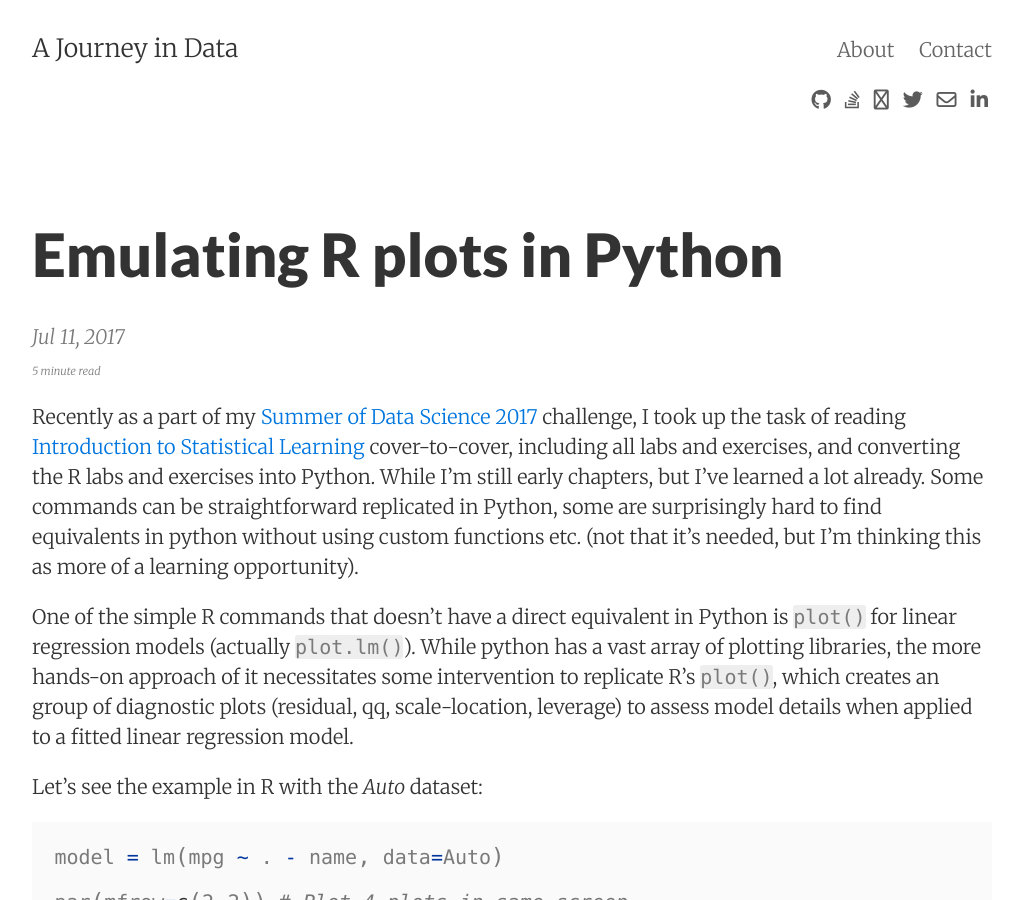
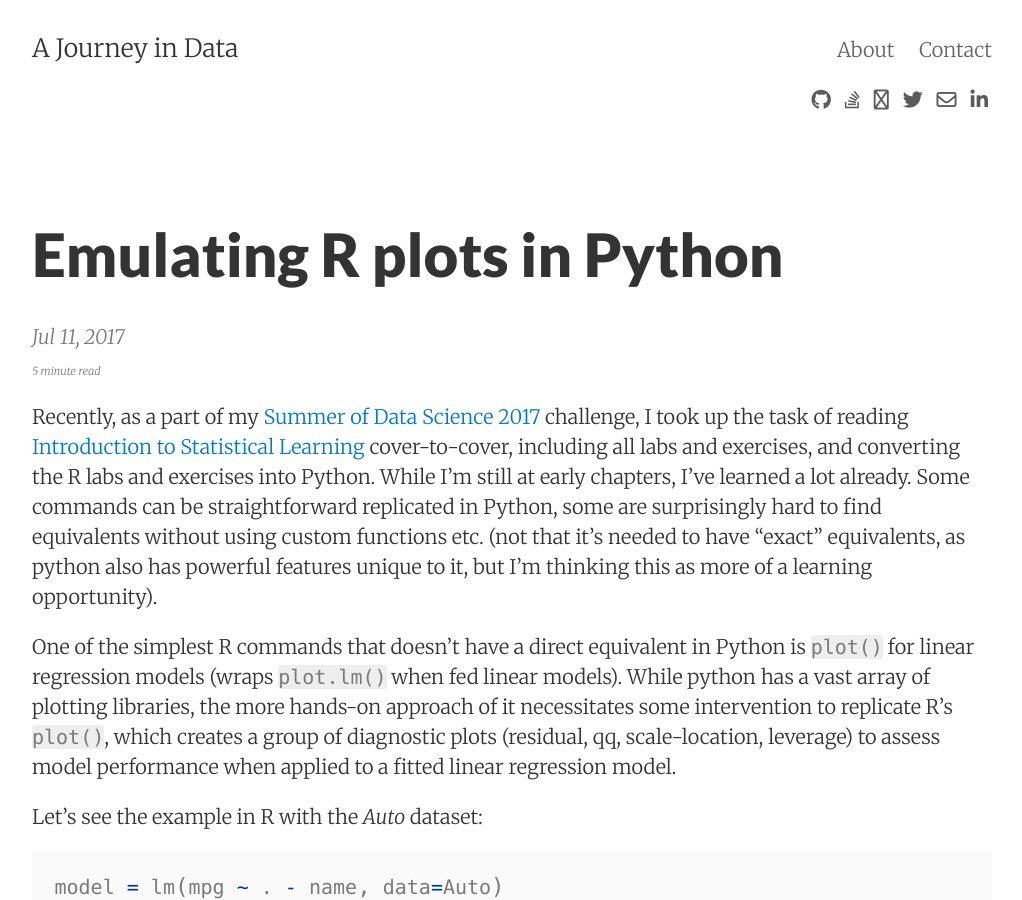
Before and after one commit to emredjan/emredjan.github.io, a Jekyll site: the page built from _posts/2017-07-11-emulating-r-plots-in-python.md, in a window 1280 px wide and 900 px high. Shown: the whole window, without its empty margins (128-1150 px from the left). Built offline with Jekyll 4.4.1, drawn with Linux system fonts in a browser that asks for light colours; nearby versions of some CDN libraries; some of the changed text lies outside the part shown.

Commit message:
Typo, grammar

````diff
--- a/_posts/2017-07-11-emulating-r-plots-in-python.md
+++ b/_posts/2017-07-11-emulating-r-plots-in-python.md
@@ -8,9 +8,9 @@ tags:       python R plotting visualization linear-regression
 published:  true
 ---
 
-Recently as a part of my [Summer of Data Science 2017](https://twitter.com/hashtag/SoDS17?src=hash) challenge, I took up the task of reading [Introduction to Statistical Learning](http://www-bcf.usc.edu/~gareth/ISL/) cover-to-cover, including all labs and exercises, and converting the R labs and exercises into Python. While I'm still early chapters, but I've learned a lot already. Some commands can be straightforward replicated in Python, some are surprisingly hard to find equivalents in python without using custom functions etc. (not that it's needed, but I'm thinking this as more of a learning opportunity).
+Recently, as a part of my [Summer of Data Science 2017](https://twitter.com/hashtag/SoDS17?src=hash) challenge, I took up the task of reading [Introduction to Statistical Learning](http://www-bcf.usc.edu/~gareth/ISL/) cover-to-cover, including all labs and exercises, and converting the R labs and exercises into Python. While I'm still at early chapters, I've learned a lot already. Some commands can be straightforward replicated in Python, some are surprisingly hard to find equivalents without using custom functions etc. (not that it's needed to have "exact" equivalents, as python also has powerful features unique to it, but I'm thinking this as more of a learning opportunity).
 
-One of the simple R commands that doesn't have a direct equivalent in Python is `plot()` for linear regression models (actually `plot.lm()`). While python has a vast array of plotting libraries, the more hands-on approach of it necessitates some intervention to replicate R's `plot()`, which creates an group of diagnostic plots (residual, qq, scale-location, leverage) to assess model details when applied to a fitted linear regression model.
+One of the simplest R commands that doesn't have a direct equivalent in Python is `plot()` for linear regression models (wraps `plot.lm()` when fed linear models). While python has a vast array of plotting libraries, the more hands-on approach of it necessitates some intervention to replicate R's `plot()`, which creates a group of diagnostic plots (residual, qq, scale-location, leverage) to assess model performance when applied to a fitted linear regression model.
 
 Let's see the example in R with the *Auto* dataset:
 
@@ -170,9 +169,9 @@ for r, i in enumerate(abs_norm_resid_top_3):
 
 ### 3. Scale-Location Plot
 
-This is another residual plot, showing the spread that you can use the assess heteroscedasticity.
+This is another residual plot, showing their spread, which you can use to assess heteroscedasticity.
 
-It's just a scatter plot of absolute squared normalized residuals and fitted values, with a lowess regression line. Scatterplot is a standard matplotlib function, lowess line comes from seaborn `regplot`. Top 3 absolute square-rooted residuals are also annotated:
+It's essentially a scatter plot of absolute square-rooted normalized residuals and fitted values, with a lowess regression line. Scatterplot is a standard matplotlib function, lowess line comes from seaborn `regplot`. Top 3 absolute square-rooted normalized residuals are also annotated:
 
 ```python
 plot_lm_3 = plt.figure(3)
@@ -206,7 +205,7 @@ for i in abs_norm_resid_top_3:
 
 This plot shows if any outliers have influence over the regression fit. Anything outside the group and outside "Cook's Distance" lines, may have an influential effect on model fit.
 
-statsmodels has a built-in leverage plot for linear regression, but again, it's not very customizable. Digging around the source of the `statsmodels.graphics` package, it's pretty straightforward to implement it from scratch and customize with standard matplotlib functions. There are three parts to this plot: First is the scatterplot of leverage values (got from statsmodels fitted model using `get_influence().hat_matrix_diag`) vs. standardized residuals. Second one is the lowess regression line for that. And the third and the most tricky part is the Cook's distance lines, which currently I couldn't figure out how to draw in Python. But statsmodels has Cook's distance already calculated, so we can use that to annotate top 3 influencers on the plot:
+statsmodels has a built-in leverage plot for linear regression, but again, it's not very customizable. Digging around the source of the `statsmodels.graphics` package, it's pretty straightforward to implement it from scratch and customize with standard matplotlib functions. There are three parts to this plot: First is the scatterplot of leverage values (got from statsmodels fitted model using `get_influence().hat_matrix_diag`) vs. standardized residuals. Second one is the lowess regression line for that. And the third and the most tricky part is the Cook's distance lines, which I currently couldn't figure out how to draw in Python. But statsmodels has Cook's distance already calculated, so we can use that to annotate top 3 influencers on the plot:
 
 ```python
 plot_lm_4 = plt.figure(4)
````
Also changed, not shown: other parts of _posts/2017-07-11-emulating-r-plots-in-python.md (+0 -1 lines).
